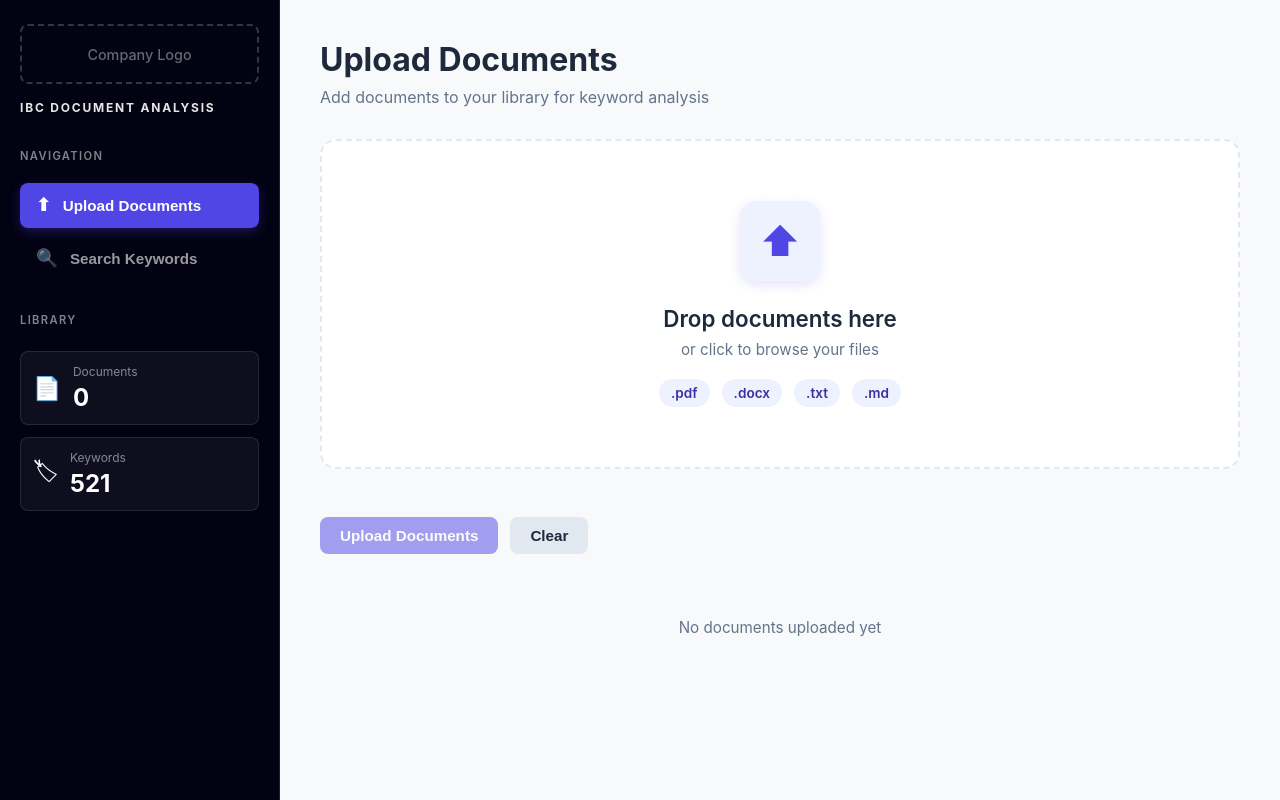
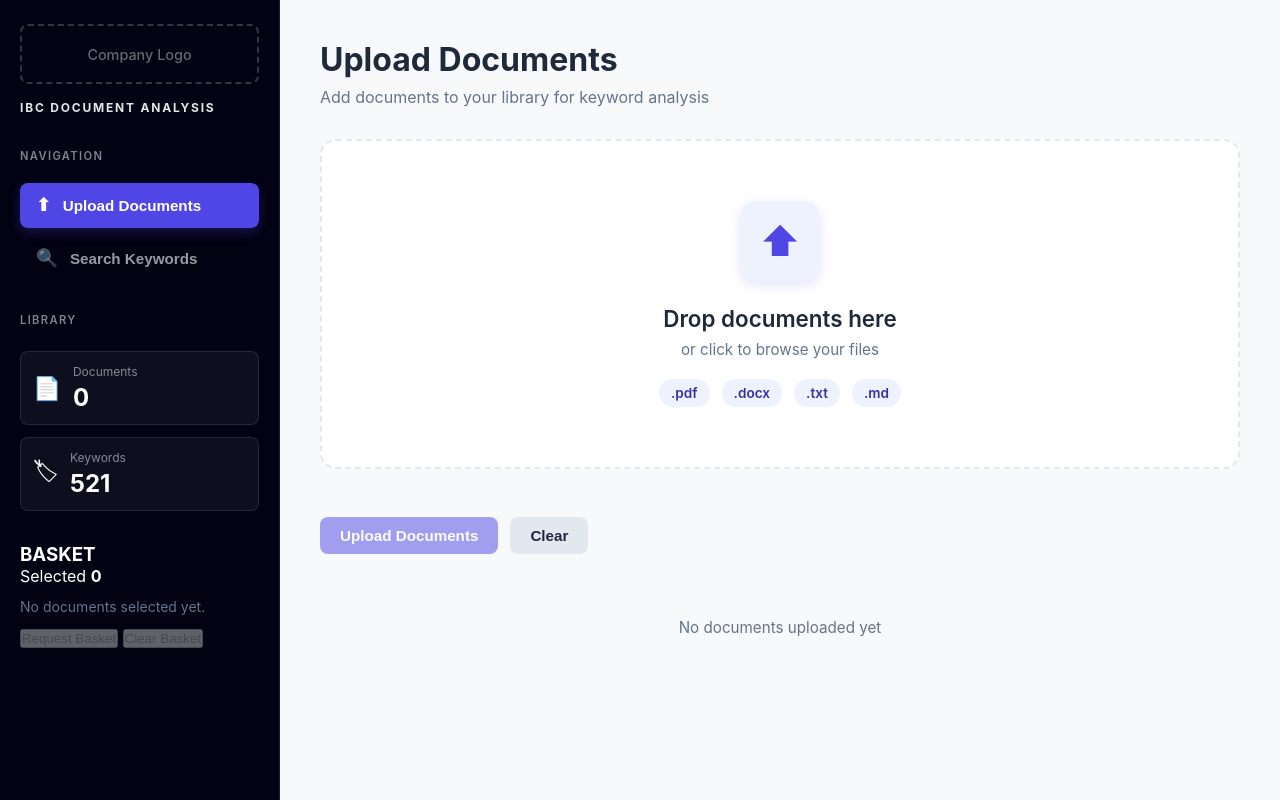
Before and after one commit to lienevd/Knowledgebase, a FastAPI app: page / in a window 1280 px wide. Run offline with FastAPI, Linux system fonts and the light colour scheme.

Commit message:
Added document count refresh after upload and added in a "basket" feature to allow users to select documents and request them for download. Also added a button to clear the basket.

```diff
--- a/app.py
+++ b/app.py
@@ -200,6 +200,37 @@ async def request_download(request: Request):
         "document_name": document.get("filename"),
     }
 
+@app.post("/request-bulk-download")
+async def request_bulk_download(request: Request):
+    payload = await request.json()
+    document_ids = payload.get("document_ids", [])
+    keyword = payload.get("keyword", "")
+
+    if not document_ids:
+        raise HTTPException(status_code=400, detail="No documents selected")
+
+    requested_documents = []
+
+    for document_id in document_ids:
+        document = get_document(document_id)
+
+        if document:
+            save_download_request(
+                document_id,
+                keyword,
+                document.get("filename")
+            )
+
+            requested_documents.append({
+                "document_id": document_id,
+                "filename": document.get("filename", "Unknown"),
+            })
+
+    return {
+        "status": "requested",
+        "message": f"{len(requested_documents)} document request(s) sent to the manager.",
+        "requested_documents": requested_documents,
+    }
 
 @app.get("/search")
 async def search(keyword: str):
@@ -218,68 +249,38 @@ async def search(keyword: str):
     }
 
 
+def summarize_text(text: str, max_chars: int = 700) -> str:
+    clean = " ".join((text or "").split())
+    if not clean:
+        return "No readable content was found for this document."
+
+    sentences = clean.replace("?", ".").replace("!", ".").split(".")
+    summary = ". ".join(sentence.strip() for sentence in sentences[:4] if sentence.strip())
+
+    if not summary:
+        summary = clean[:max_chars]
+
+    if len(summary) > max_chars:
+        summary = summary[:max_chars].rsplit(" ", 1)[0] + "..."
+
+    return summary
+
+
 @app.get("/preview")
 async def preview(document_id: str):
-
     document = get_document(document_id)
 
     if not document:
         raise HTTPException(status_code=404, detail="Document not found")
 
-    file_path = document.get("file_path")
+    summary = summarize_text(document.get("content", ""))
 
-    if not file_path or not Path(file_path).exists():
-        raise HTTPException(status_code=404, detail="File not available")
-
-    extension = Path(file_path).suffix.lower()
-
-    if extension == ".pdf":
-        return FileResponse(
-            path=file_path,
-            media_type="application/pdf",
-            filename=document.get("filename", "document.pdf"),
-        )
-
-    if extension == ".txt":
-        return FileResponse(
-            path=file_path,
-            media_type="text/plain",
-            filename=document.get("filename", "document.txt"),
-        )
-
-    if extension == ".docx":
-        try:
-            from docx import Document as DocxDocument
-
-            doc = DocxDocument(file_path)
-
-            text_content = "\n\n".join(
-                p.text for p in doc.paragraphs if p.text
-            )
-
-            return HTMLResponse(
-                f"""
-                <html>
-                    <body>
-                        <pre style='white-space: pre-wrap;
-                                    font-family: ui-monospace;'>
-                            {html.escape(text_content)}
-                        </pre>
-                    </body>
-                </html>
-                """
-            )
-
-        except Exception:
-            raise HTTPException(
-                status_code=415,
-                detail="Preview not available for this file type",
-            )
-
-    raise HTTPException(
-        status_code=415,
-        detail="Preview not available for this file type",
-    )
+    return {
+        "document_id": document_id,
+        "filename": document.get("filename", "Unknown"),
+        "category": document.get("category", "Uncategorized"),
+        "summary": summary,
+    }
 
 
 @app.get("/documents-count")
--- a/static/app.js
+++ b/static/app.js
@@ -1,3 +1,16 @@
+function hideSuggestions() {
+    if (!suggestionsBox) return;
+
+    suggestionsBox.classList.remove('active');
+    suggestionsBox.innerHTML = '';
+}
+
+const basketCountEl = document.getElementById('basket-count');
+const basketListEl = document.getElementById('basket-list');
+const requestBasketBtn = document.getElementById('request-basket-btn');
+const clearBasketBtn = document.getElementById('clear-basket-btn');
+
+let basket = JSON.parse(localStorage.getItem('documentBasket') || '[]');
 // Tabs
 function activateTab(tabName) {
     const navBtns = document.querySelectorAll('.nav-btn');
@@ -62,6 +75,131 @@ function safeSetHTML(el, html) {
 function safeSetText(el, text) {
     if (!el) return;
     el.textContent = text;
+}
+
+async function refreshDocumentCount() {
+  try {
+    const response = await fetch('/documents-count');
+    const data = await response.json();
+
+    if (docCountEl) {
+      docCountEl.textContent = data.total_documents || 0;
+    }
+  } catch (error) {
+    console.error('Could not refresh document count:', error);
+  }
+}
+
+function saveBasket() {
+  localStorage.setItem('documentBasket', JSON.stringify(basket));
+  renderBasket();
+}
+
+function addToBasket(documentId, filename) {
+  if (basket.some(item => item.document_id === documentId)) {
+    safeSetText(searchMessage, 'This document is already in your basket.');
+    showElement(searchMessage);
+    return;
+  }
+
+  basket.push({
+    document_id: documentId,
+    filename,
+  });
+
+  saveBasket();
+
+  safeSetText(searchMessage, `"${filename}" added to your basket.`);
+  showElement(searchMessage);
+}
+
+function removeFromBasket(documentId) {
+  basket = basket.filter(item => item.document_id !== documentId);
+  saveBasket();
+}
+
+function clearBasket() {
+  basket = [];
+  saveBasket();
+}
+
+function renderBasket() {
+  if (basketCountEl) {
+    basketCountEl.textContent = basket.length;
+  }
+
+  if (!basketListEl) return;
+
+  if (!basket.length) {
+    basketListEl.innerHTML = '<p class="basket-empty">No documents selected yet.</p>';
+    if (requestBasketBtn) requestBasketBtn.disabled = true;
+    if (clearBasketBtn) clearBasketBtn.disabled = true;
+    return;
+  }
+
+  basketListEl.innerHTML = basket.map(item => `
+    <div class="basket-item">
+      <span>${item.filename}</span>
+      <button type="button" class="basket-remove-btn" onclick="removeFromBasket('${item.document_id}')">
+        Remove
+      </button>
+    </div>
+  `).join('');
+
+  if (requestBasketBtn) requestBasketBtn.disabled = false;
+  if (clearBasketBtn) clearBasketBtn.disabled = false;
+}
+
+async function requestBasketDocuments() {
+  if (!basket.length) return;
+
+  try {
+    const response = await fetch('/request-bulk-download', {
+      method: 'POST',
+      headers: { 'Content-Type': 'application/json' },
+      body: JSON.stringify({
+        document_ids: basket.map(item => item.document_id),
+        keyword: searchInput?.value || '',
+      }),
+    });
+
+    const data = await response.json();
+
+    if (!response.ok) {
+      throw new Error(data.detail || 'Unable to request basket documents.');
+    }
+
+    safeSetText(searchMessage, data.message);
+    showElement(searchMessage);
+    clearBasket();
+  } catch (error) {
+    safeSetText(searchError, error.message || 'Unable to request basket documents.');
+    showElement(searchError);
+  }
+}
+
+async function showDocumentSummary(documentId) {
+  try {
+    const response = await fetch(`/preview?document_id=${encodeURIComponent(documentId)}`);
+    const data = await response.json();
+
+    if (!response.ok) {
+      throw new Error(data.detail || 'Unable to load summary.');
+    }
+
+    const summaryBox = document.getElementById(`summary-${documentId}`);
+
+    if (summaryBox) {
+      summaryBox.innerHTML = `
+        <strong>Summary</strong>
+        <p>${data.summary}</p>
+      `;
+      summaryBox.classList.toggle('active');
+    }
+  } catch (error) {
+    safeSetText(searchError, error.message || 'Unable to load summary.');
+    showElement(searchError);
+  }
 }
 
 // Upload area event listeners
@@ -169,11 +307,7 @@ function renderUploadResults(data) {
     const uploadedCount = data.uploaded_count || 0;
     const skippedCount = data.skipped_files ? data.skipped_files.length : 0;
 
-    // Update document count in sidebar
-    if (docCountEl) {
-        const currentCount = parseInt(docCountEl.textContent) || 0;
-        docCountEl.textContent = currentCount + uploadedCount;
-    }
+    refreshDocumentCount();
 
     safeSetHTML(uploadSummary, `
         <div class="result-card">
@@ -281,6 +415,15 @@ function updateSuggestions(query) {
     });
 }
 
+function escapeHTML(value) {
+    return String(value || '')
+        .replace(/&/g, '&amp;')
+        .replace(/</g, '&lt;')
+        .replace(/>/g, '&gt;')
+        .replace(/"/g, '&quot;')
+        .replace(/'/g, '&#039;');
+}
+
 function renderSearchResults(data) {
   const keyword = data.keyword || searchInput.value.trim();
   const results = data.all_results || [];
@@ -289,74 +432,47 @@ function renderSearchResults(data) {
 
   if (!results.length) {
     safeSetHTML(searchResultsContainer, `
-            <div class="search-no-results">
-                <p>No documents found containing <strong>${keyword}</strong></p>
-                <p class="hint">Try searching for a different keyword</p>
+      <div class="empty-search">
+        <p>No documents found containing <strong>${keyword}</strong>.</p>
+        <p>Try searching for a different keyword.</p>
       </div>
     `);
     showElement(searchResultsContainer);
     return;
   }
 
-    // Sort results by keyword count (highest first)
-    const sortedResults = [...results].sort((a, b) => (b.keyword_count || 0) - (a.keyword_count || 0));
+  const sortedResults = [...results].sort(
+    (a, b) => (b.keyword_count || 0) - (a.keyword_count || 0)
+  );
+
   const topResult = sortedResults[0];
   const remainingResults = sortedResults.slice(1);
 
   let html = `
-        <div class="search-results-wrapper">
-            <div class="search-result-summary">
-                <p><strong>${results.length}</strong> document${results.length === 1 ? '' : 's'} found for "<strong>${keyword}</strong>"</p>
+    <div class="search-results-header">
+      <h3>${results.length} document${results.length === 1 ? '' : 's'} found for "${keyword}"</h3>
     </div>
   `;
 
-    // Top Result - Stand Out
-    if (topResult) {
+  html += renderResultCard(topResult, true);
+
+  if (remainingResults.length > 0) {
     html += `
-            <div class="top-result-card">
-                <div class="top-result-badge">Top Match</div>
-                <div class="top-result-content">
-                    <h3 class="top-result-title">${topResult.filename}</h3>
-                    <p class="top-result-matches"><strong>${topResult.keyword_count}</strong> ${topResult.keyword_count === 1 ? 'match' : 'matches'}</p>
-                    <p class="top-result-snippet">${topResult.context || 'No preview available'}</p>
-                    <div class="top-result-category">Category: <strong>${topResult.category || 'Uncategorized'}</strong></div>
+      <div class="collapsible-results">
+        <button type="button" id="other-results-toggle" class="collapsible-toggle">
+          <span class="toggle-icon">▶</span>
+          ${remainingResults.length} other result${remainingResults.length === 1 ? '' : 's'}
+        </button>
+
+        <div id="other-results-list" class="collapsible-content" style="display: none;">
+          ${remainingResults.map(item => renderResultCard(item, false)).join('')}
         </div>
       </div>
     `;
   }
 
-    // Remaining Results - Collapsible
-    if (remainingResults.length > 0) {
-        html += `
-            <div class="other-results-section">
-                <button class="collapsible-header" id="other-results-toggle">
-                    <span class="toggle-icon">▼</span>
-                    <span class="results-count">${remainingResults.length} other result${remainingResults.length === 1 ? '' : 's'}</span>
-                </button>
-                <div class="collapsible-content" id="other-results-list" style="display: none;">
-                    <div class="other-results-list">
-                        ${remainingResults.map((item, index) => `
-                            <div class="other-result-item" data-index="${index}">
-                                <div class="result-item-header">
-                                    <h4 class="result-item-title">${item.filename}</h4>
-                                    <span class="result-item-matches">${item.keyword_count} ${item.keyword_count === 1 ? 'match' : 'matches'}</span>
-                                </div>
-                                <p class="result-item-snippet">${item.context || 'No preview available'}</p>
-                                <div class="result-item-meta">
-                                    <span>Category: ${item.category || 'Uncategorized'}</span>
-                                </div>
-                            </div>
-                        `).join('')}
-                    </div>
-                </div>
-            </div>
-        `;
-    }
-
-    html += `</div>`;
   safeSetHTML(searchResultsContainer, html);
 
-    // Add collapsible toggle functionality
   const toggleBtn = document.getElementById('other-results-toggle');
   const collapsibleContent = document.getElementById('other-results-list');
 
@@ -366,13 +482,44 @@ function renderSearchResults(data) {
       collapsibleContent.style.display = isOpen ? 'none' : 'block';
 
       const icon = toggleBtn.querySelector('.toggle-icon');
-            if (icon) {
-                icon.textContent = isOpen ? '▶' : '▼';
-            }
+      if (icon) icon.textContent = isOpen ? '▶' : '▼';
     });
   }
 
   showElement(searchResultsContainer);
+}
+
+function renderResultCard(item, isTopResult) {
+  return `
+    <div class="result-card ${isTopResult ? 'top-result' : ''}">
+      ${isTopResult ? '<span class="top-badge">Top Match</span>' : ''}
+
+      <h3>${item.filename}</h3>
+
+      <p class="result-meta">
+        ${item.keyword_count || 0} ${(item.keyword_count || 0) === 1 ? 'match' : 'matches'}
+        · Category: ${item.category || 'Uncategorized'}
+      </p>
+
+      <p class="result-context">${item.context || 'No context available.'}</p>
+
+      <div class="result-actions">
+        <button type="button" onclick="showDocumentSummary('${item.document_id}')">
+          Preview Summary
+        </button>
+
+        <button type="button" onclick="addToBasket('${item.document_id}', '${item.filename.replace(/'/g, "\\'")}')">
+          Add to Basket
+        </button>
+
+        <button type="button" onclick="sendDownloadRequest('${item.document_id}', '${searchInput.value.trim()}')">
+          Request Single Document
+        </button>
+      </div>
+
+      <div id="summary-${item.document_id}" class="summary-box"></div>
+    </div>
+  `;
 }
 
 async function performSearch() {
@@ -437,6 +584,14 @@ async function sendDownloadRequest(documentId, keyword) {
     }
 }
 
+if (requestBasketBtn) {
+  requestBasketBtn.addEventListener('click', requestBasketDocuments);
+}
+
+if (clearBasketBtn) {
+  clearBasketBtn.addEventListener('click', clearBasket);
+}
+
 // Initialize state
 clearSelection();
 hideElement(searchLoading);
@@ -445,3 +600,5 @@ hideElement(searchMessage);
 hideElement(uploadError);
 hideElement(searchResultsContainer);
 hideElement(uploadResults);
+refreshDocumentCount();
+renderBasket();
--- a/static/style.css
+++ b/static/style.css
@@ -498,10 +498,6 @@ body {
   box-shadow: 0 4px 12px rgba(0, 0, 0, 0.08);
 }
 
-.suggestions:not(:empty) {
-  display: block;
-}
-
 .suggestions.active {
   display: block;
 }
@@ -897,3 +893,94 @@ body {
     padding: 4px 8px;
   }
 }
+
+
+.result-card {
+  background: white;
+  border: 1px solid #e5e7eb;
+  border-radius: 14px;
+  padding: 18px;
+  margin-bottom: 16px;
+}
+
+.top-result {
+  border: 2px solid #2563eb;
+}
+
+.top-badge {
+  display: inline-block;
+  margin-bottom: 8px;
+  font-size: 12px;
+  font-weight: 700;
+  color: #2563eb;
+}
+
+.result-meta {
+  color: #64748b;
+  font-size: 14px;
+}
+
+.result-context {
+  margin-top: 10px;
+}
+
+.result-actions {
+  display: flex;
+  flex-wrap: wrap;
+  gap: 10px;
+  margin-top: 14px;
+}
+
+.summary-box {
+  display: none;
+  margin-top: 14px;
+  padding: 14px;
+  background: #f8fafc;
+  border-radius: 10px;
+  color: #334155;
+}
+
+.summary-box.active {
+  display: block;
+}
+
+.collapsible-toggle {
+  width: 100%;
+  text-align: left;
+  padding: 12px 14px;
+  border: none;
+  border-radius: 10px;
+  background: #f1f5f9;
+  cursor: pointer;
+  font-weight: 700;
+}
+
+.collapsible-content {
+  margin-top: 12px;
+}
+
+.basket-list {
+  margin: 12px 0;
+}
+
+.basket-empty {
+  color: #64748b;
+  font-size: 14px;
+}
+
+.basket-item {
+  display: flex;
+  justify-content: space-between;
+  gap: 8px;
+  align-items: center;
+  padding: 8px;
+  margin-bottom: 8px;
+  background: #f8fafc;
+  border-radius: 8px;
+  font-size: 14px;
+}
+
+.basket-remove-btn {
+  padding: 4px 8px;
+  font-size: 12px;
+}
--- a/templates/index.html
+++ b/templates/index.html
@@ -43,6 +43,26 @@
           </div>
         </div>
       </div>
+      <div class="sidebar-section">
+      <h3>BASKET</h3>
+
+      <div class="stat-card">
+        <span>Selected</span>
+        <strong id="basket-count">0</strong>
+      </div>
+
+      <div id="basket-list" class="basket-list">
+        <p class="basket-empty">No documents selected yet.</p>
+      </div>
+
+      <button id="request-basket-btn" type="button" disabled>
+        Request Basket
+      </button>
+
+      <button id="clear-basket-btn" type="button" disabled>
+        Clear Basket
+      </button>
+    </div>
     </aside>
 
     <main class="main-panel">
```
Lines whose indentation alone changed are shown as unchanged.
